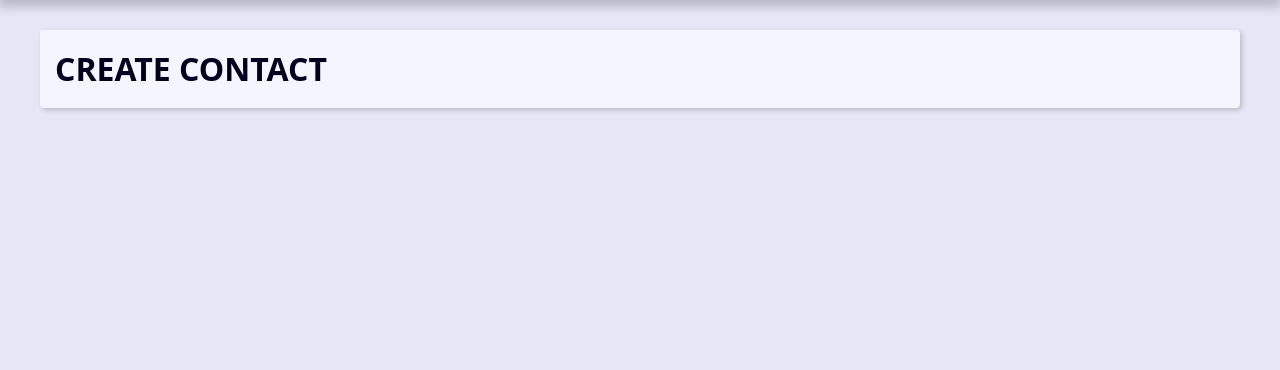
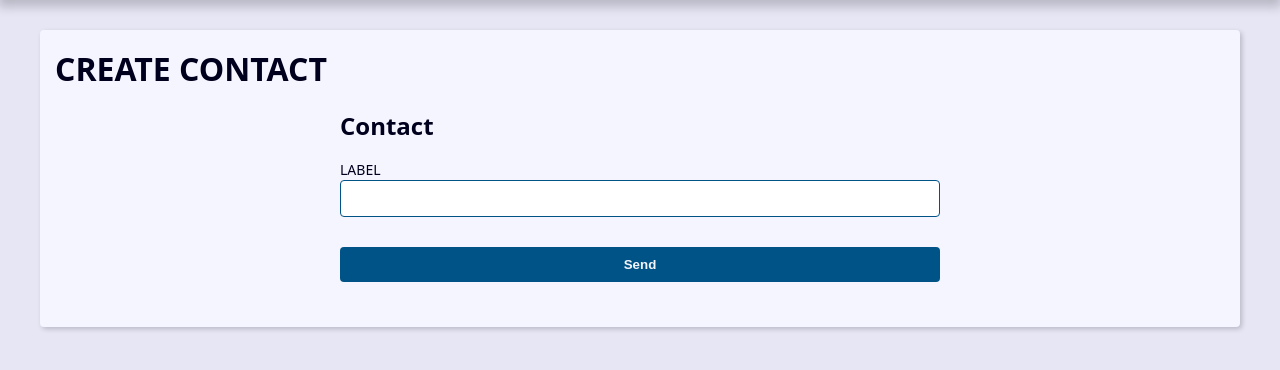
Before and after one commit to lucas-martins/agenda-django, a Django app: page /contact/create/ in a window 1280 px wide. Shown: the part 239-609 px from the top of the page. Run offline with Django 5.2, Linux system fonts and the light colour scheme.

Commit message:
Criação do formulário do Create Contact

```diff
--- a/contact/templates/contact/create.html
+++ b/contact/templates/contact/create.html
@@ -1,5 +1,26 @@
-{% extends "global/base.html" %}
+{% extends "global/base.html" %} {% block content %}
+<h1>CREATE CONTACT</h1>
+<div class="form-wrapper">
+    <h2>Contact</h2>
 
-{% block content %}
-    <h1>CREATE CONTACT</h1>
+    <form action="" method="POST" enctype="multipart/form-data">
+        <div class="form-content">
+            <div class="form-group">
+                <label for="id_first_name">LABEL</label>
+                <input
+                    type="text"
+                    name="first_name"
+                    maxlength="255"
+                    id="id_first_name"
+                />
+            </div>
+        </div>
+
+        <div class="form-content">
+            <div class="form-group">
+                <button class="btn" type="submit">Send</button>
+            </div>
+        </div>
+    </form>
+</div>
 {% endblock content %}
```
